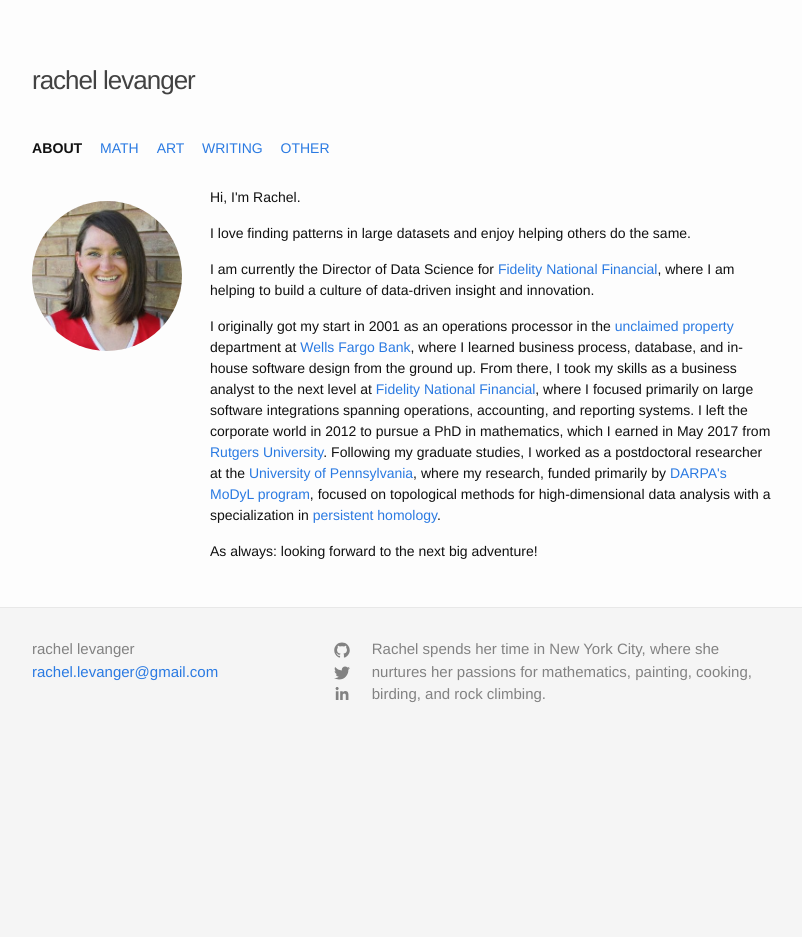
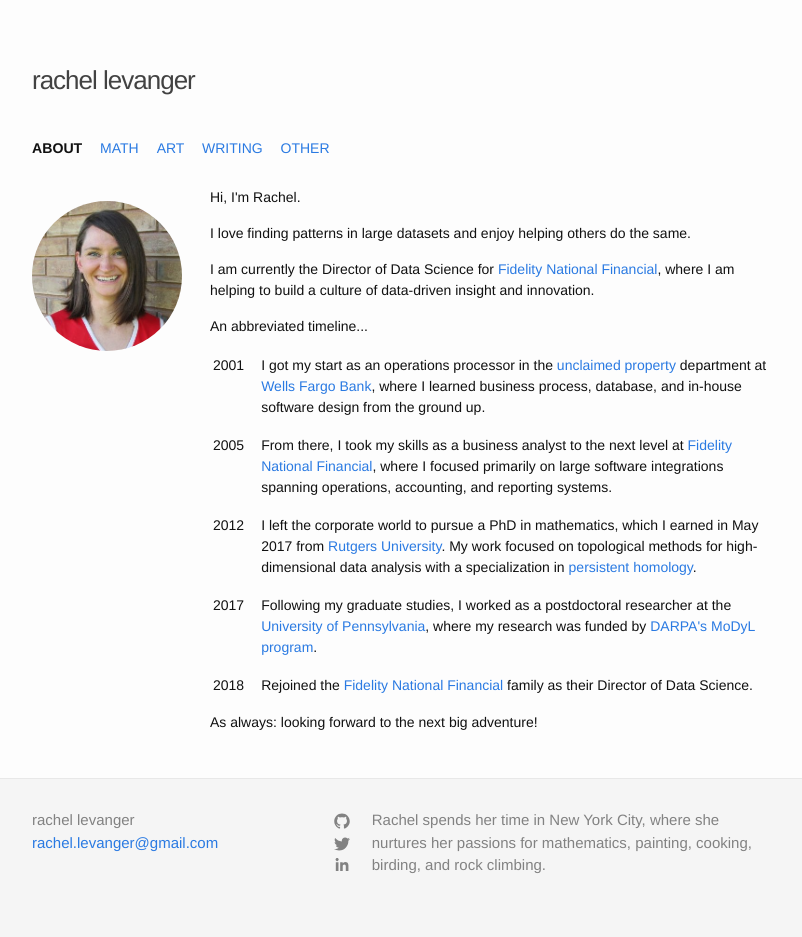
Before and after one commit to rachellevanger/rachellevanger.com, a Jekyll site: the page built from index.html, in a window 1280 px wide. Shown: the whole page, without its empty margins (238-1040 px from the left). Built offline with Jekyll 4.4.1, drawn with Linux system fonts in a browser that asks for light colours; some web fonts are replaced; before the commit the page ends 900 px from its top, so only the background shows below that.

Commit message:
Updating landing page.

```diff
--- a/_sass/_style.scss
+++ b/_sass/_style.scss
@@ -46,9 +46,6 @@
 /**
  * Math stuff
  */
-
-
-
 .math-row:after {
     content: "";
     display: table;
@@ -86,3 +83,19 @@
     }
 
 }
+
+
+
+/**
+ * Resume stuff
+ */
+.resume-row>td {
+    padding-bottom: 1em;
+}
+.resume-date {
+    vertical-align: top;
+    padding-right: 1em;
+}
+.resume-body {
+    vertical-align: top;
+}
--- a/index.html
+++ b/index.html
@@ -8,15 +8,43 @@ layout: default
     <div class="col-image"> <img class="mypic" src="images/me.jpg" height="150" width="150" /> </div>
     <div class="col-body">
 
-       <p>Hi, I'm Rachel.</p>
+     <p>Hi, I'm Rachel.</p>
 
-       <p>I love finding patterns in large datasets and enjoy helping others do the same.</p>
+     <p>I love finding patterns in large datasets and enjoy helping others do the same.</p>
 
-       <p>I am currently the Director of Data Science for <a href="http://www.fnf.com">Fidelity National Financial</a>, where I am helping to build a culture of data-driven insight and innovation.</p>
+     <p>I am currently the Director of Data Science for <a href="http://www.fnf.com">Fidelity National Financial</a>, where I am helping to build a culture of data-driven insight and innovation.</p>
 
-       <p>I originally got my start in 2001 as an operations processor in the <a href="https://www.wellsfargofunds.com/ind/account-services/account-inactivity.html">unclaimed property</a> department at <a href="https://www.wellsfargo.com/">Wells Fargo Bank</a>, where I learned business process, database, and in-house software design from the ground up. From there, I took my skills as a business analyst to the next level at <a href="http://www.fnf.com/">Fidelity National Financial</a>, where I focused primarily on large software integrations spanning operations, accounting, and reporting systems. I left the corporate world in 2012 to pursue a PhD in mathematics, which I earned in May 2017 from <a href="http://www.math.rutgers.edu/">Rutgers University</a>. Following my graduate studies, I worked as a postdoctoral researcher at the <a href="http://www.upenn.edu/">University of Pennsylvania</a>, where my research, funded primarily by <a href="https://www.darpa.mil/program/models-dynamics-and-learning">DARPA's MoDyL program</a>, focused on topological methods for high-dimensional data analysis with a specialization in <a href="https://en.wikipedia.org/wiki/Persistent_homology">persistent homology</a>.</p>
+     <p>An abbreviated timeline...</p>
 
-       <p>As always: looking forward to the next big adventure!</p>
+     <div>
+      <table>
+        <tbody>
+          <tr class="resume-row">
+          <td class="resume-date">2001</td>
+          <td class="resume-body">I got my start as an operations processor in the <a href="https://www.wellsfargofunds.com/ind/account-services/account-inactivity.html">unclaimed property</a> department at <a href="https://www.wellsfargo.com/">Wells Fargo Bank</a>, where I learned business process, database, and in-house software design from the ground up.</td>
+          </tr>
+          <tr class="resume-row">
+          <td class="resume-date">2005</td>
+          <td class="resume-body">From there, I took my skills as a business analyst to the next level at <a href="http://www.fnf.com/">Fidelity National Financial</a>, where I focused primarily on large software integrations spanning operations, accounting, and reporting systems.</td>
+          </tr>
+          <tr class="resume-row">
+          <td class="resume-date">2012</td>
+          <td class="resume-body">I left the corporate world to pursue a PhD in mathematics, which I earned in May 2017 from <a href="http://www.math.rutgers.edu/">Rutgers University</a>. My work focused on topological methods for high-dimensional data analysis with a specialization in <a href="https://en.wikipedia.org/wiki/Persistent_homology">persistent homology</a>.</td>
+          </tr>
+          <tr class="resume-row">
+          <td class="resume-date">2017</td>
+          <td class="resume-body">Following my graduate studies, I worked as a postdoctoral researcher at the <a href="http://www.upenn.edu/">University of Pennsylvania</a>, where my research was funded by <a href="https://www.darpa.mil/program/models-dynamics-and-learning">DARPA's MoDyL program</a>.</td>
+          </tr>
+          <tr class="resume-row">
+          <td class="resume-date">2018</td>
+          <td class="resume-body">Rejoined the <a href="http://www.fnf.com">Fidelity National Financial</a> family as their Director of Data Science.</td>
+          </tr>
+        </tbody>
+      </table>
+
+     </div>
+
+     <p>As always: looking forward to the next big adventure!</p>
 
     </div>
   </div>
```
